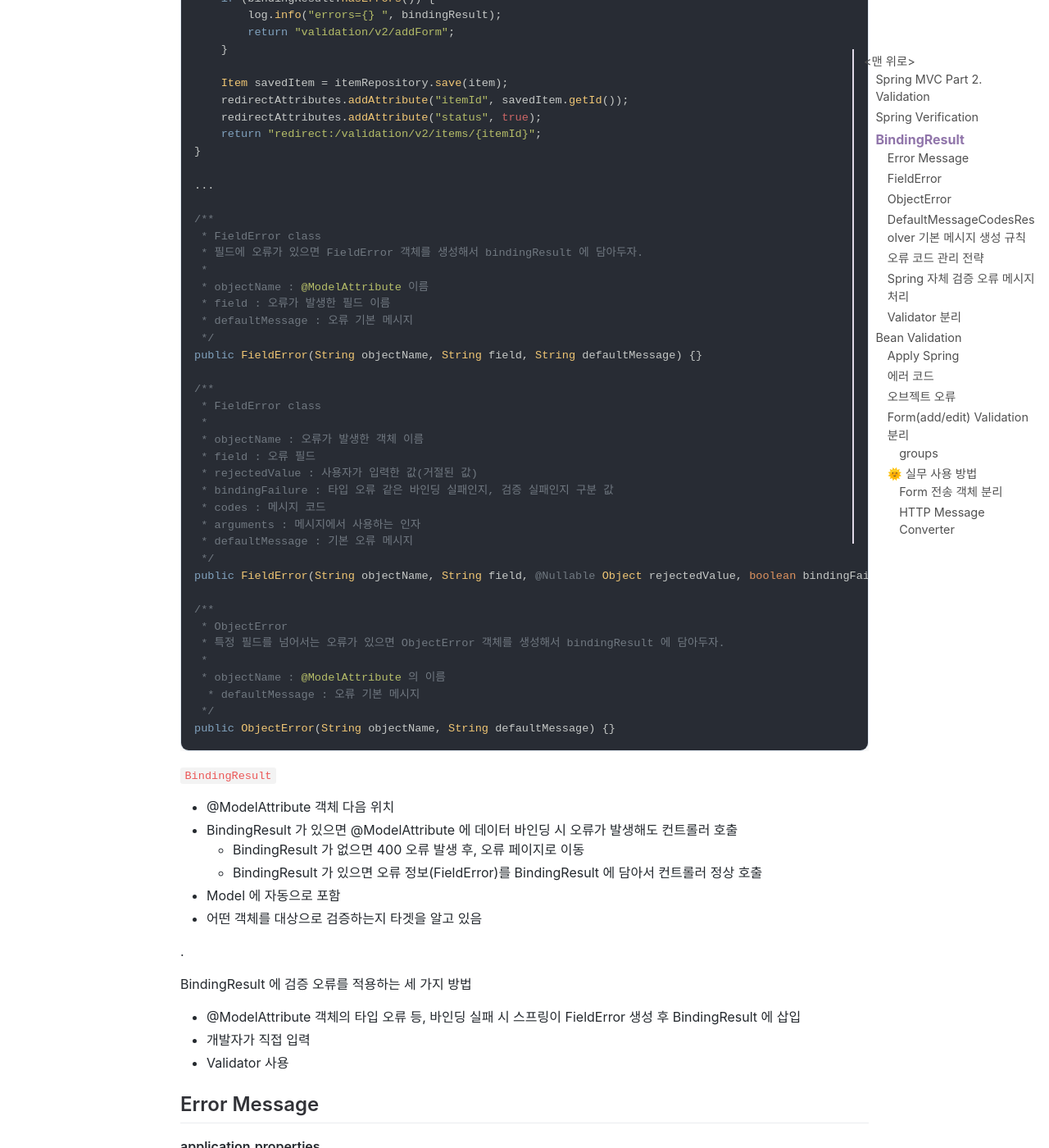
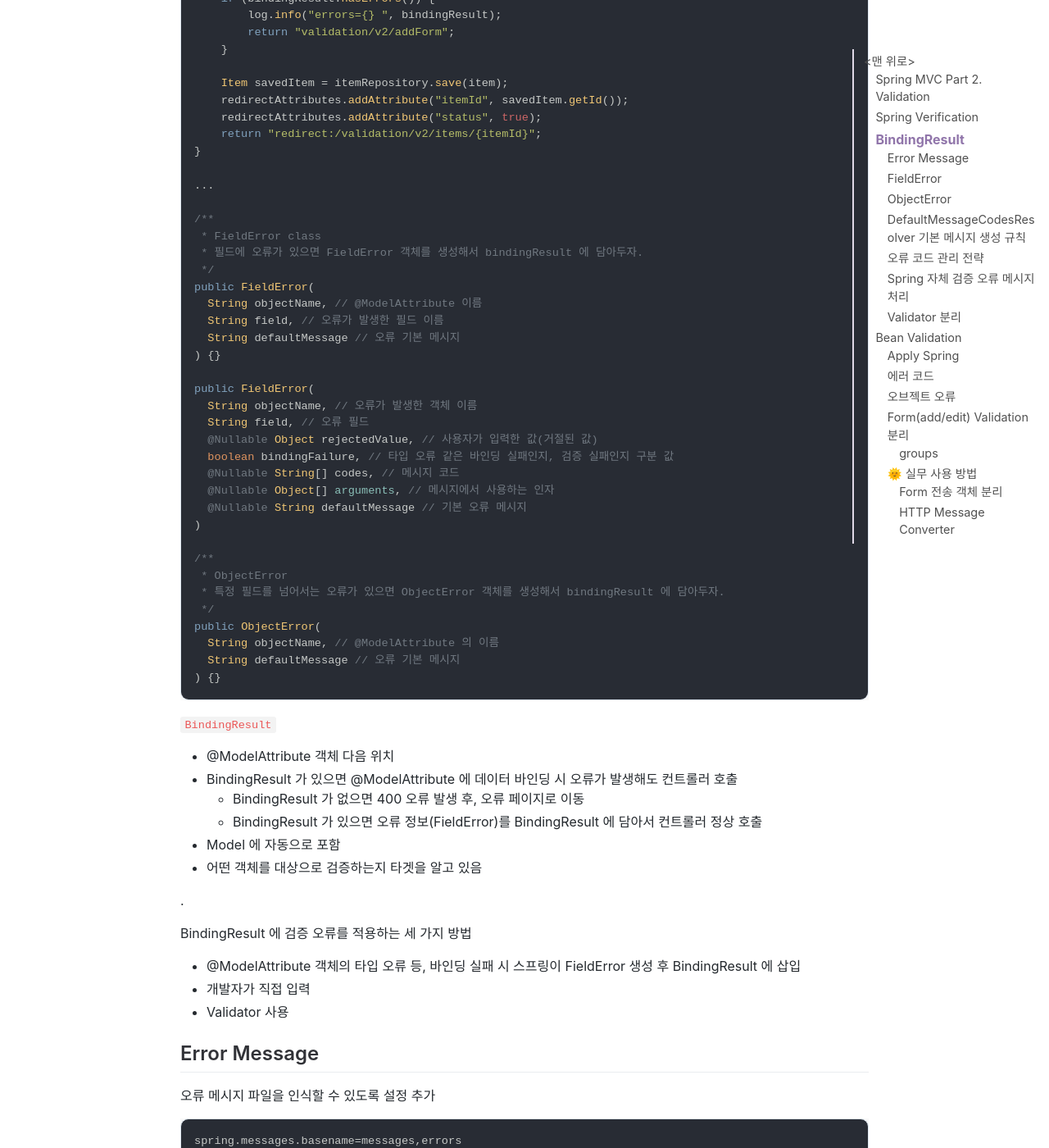
Before and after one commit to jihunparkme/jihunparkme.github.io, a Jekyll site: the page built from _posts/2021-10-12-Spring-MVC-Part2-Validation.md, in a window 1280 px wide and 1400 px high, scrolled down 1768 px. Shown: the whole window at 82% size. Built offline with Jekyll 4.4.1, drawn with Linux system fonts in a browser that asks for light colours; nearby versions of some CDN libraries; comment, search, counter and statistics services are not loaded; some of the changed text lies outside the part shown.

Commit message:
[Conquest of Spring] Error Message

````diff
--- a/_posts/2021-10-12-Spring-MVC-Part2-Validation.md
+++ b/_posts/2021-10-12-Spring-MVC-Part2-Validation.md
@@ -69,34 +69,31 @@ public String addItemV2(@ModelAttribute Item item,
 /**
  * FieldError class
  * 필드에 오류가 있으면 FieldError 객체를 생성해서 bindingResult 에 담아두자.
- *
- * objectName : @ModelAttribute 이름
- * field : 오류가 발생한 필드 이름
- * defaultMessage : 오류 기본 메시지
  */
-public FieldError(String objectName, String field, String defaultMessage) {}
+public FieldError(
+  String objectName, // @ModelAttribute 이름
+  String field, // 오류가 발생한 필드 이름
+  String defaultMessage // 오류 기본 메시지
+) {}
 
-/**
- * FieldError class
- *
- * objectName : 오류가 발생한 객체 이름
- * field : 오류 필드
- * rejectedValue : 사용자가 입력한 값(거절된 값)
- * bindingFailure : 타입 오류 같은 바인딩 실패인지, 검증 실패인지 구분 값
- * codes : 메시지 코드
- * arguments : 메시지에서 사용하는 인자
- * defaultMessage : 기본 오류 메시지
- */
-public FieldError(String objectName, String field, @Nullable Object rejectedValue, boolean bindingFailure, @Nullable String[] codes, @Nullable Object[] arguments, @Nullable String defaultMessage)
+public FieldError(
+  String objectName, // 오류가 발생한 객체 이름
+  String field, // 오류 필드
+  @Nullable Object rejectedValue, // 사용자가 입력한 값(거절된 값)
+  boolean bindingFailure, // 타입 오류 같은 바인딩 실패인지, 검증 실패인지 구분 값
+  @Nullable String[] codes, // 메시지 코드
+  @Nullable Object[] arguments, // 메시지에서 사용하는 인자
+  @Nullable String defaultMessage // 기본 오류 메시지
+)
 
 /**
  * ObjectError
  * 특정 필드를 넘어서는 오류가 있으면 ObjectError 객체를 생성해서 bindingResult 에 담아두자.
- *
- * objectName : @ModelAttribute 의 이름
-  * defaultMessage : 오류 기본 메시지
  */
-public ObjectError(String objectName, String defaultMessage) {}
+public ObjectError(
+  String objectName, // @ModelAttribute 의 이름
+  String defaultMessage // 오류 기본 메시지
+) {}
 ```
 
 `BindingResult`
@@ -117,23 +114,46 @@ BindingResult 에 검증 오류를 적용하는 세 가지 방법
 
 ## Error Message
 
-**application.properties**
+오류 메시지 파일을 인식할 수 있도록 설정 추가
 
-```properties
+```groovy
 spring.messages.basename=messages,errors
 ```
 
 **errors.properties**
 
-```properties
+```groovy
 required.item.itemName=상품 이름은 필수입니다.
 range.item.price=가격은 {0} ~ {1} 까지 허용합니다.
 max.item.quantity=수량은 최대 {0} 까지 허용합니다.
 totalPriceMin=가격 * 수량의 합은 {0}원 이상이어야 합니다. 현재 값 = {1}
 required.default=기본 오류 메시지
-
 required=필수 값 입니다.
 ```
+
+```java
+bindingResult.addError(
+    new FieldError("item", "price", item.getPrice(), false,
+    new String[]{"range.item.price"}, // codes : 메시지 코드
+    new Object[]{1000, 1000000}, // arguments : 메시지에서 사용하는 인자
+    null)
+);
+```
+
+
+
+
+
+
+
+
+
+
+
+
+
+
+
 
 - errorCode.ObjectName.fieldName
   - 위 Message가 없을 경우 errorCode에 해당하는 Message를 사용
@@ -651,6 +671,9 @@ public class ValidationItemApiController {
   - 객체로 변경하지 못하면 이후 단계 자체가 진행되지 않고 예외 발생. 컨트롤러도 호출되지 않고, Validator도 적용 불가능
 
 
+
+최종 코드 추가...
+
 ---
 
 **스프링 완전 정복 로드맵**
````
